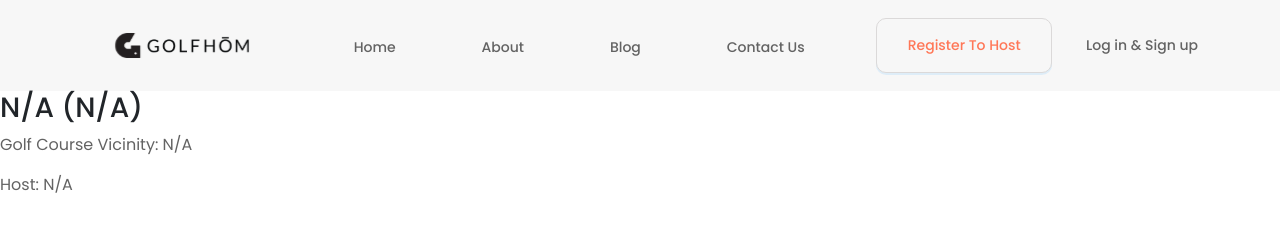
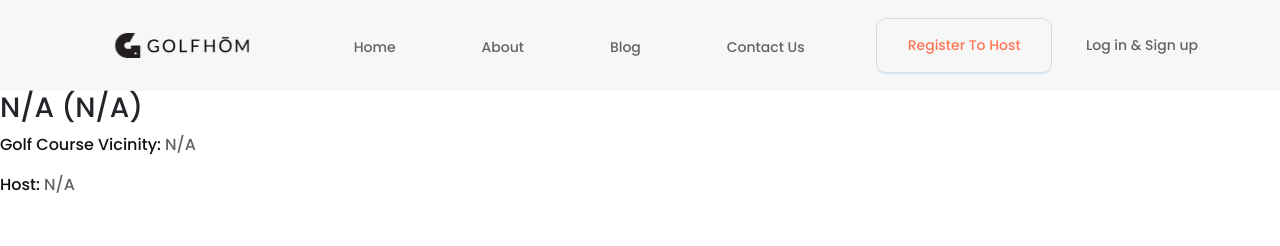
Before and after one commit to Suryavanshi-Ventures/Golfhom-Frontend, a Next.js app: page /search/tab_content_overview in a window 1280 px wide. Shown: the top 246 px of the page. Built offline with nearby package versions, Linux system fonts and the light colour scheme.

Commit message:
changed font style of host and golf course name in view property page

```diff
--- a/src/pages/search/tab_content_overview.js
+++ b/src/pages/search/tab_content_overview.js
@@ -43,9 +43,9 @@
               : "N/A"
           })`}
         </h3>
-        <p className={ViewPropertyCss.tabOverviewPropSmallSubheading}>
+        <p className={ViewPropertyCss.owner_name}>
           Golf Course Vicinity:{" "}
-          <span className={ViewPropertyCss.owner_name}>
+          <span className={ViewPropertyCss.owner_name_text}>
             <span className={ViewPropertyCss.more_golfcourse_name_text}>
               {GolfCourseData.map((data, index) =>
                 data.club_name ? data.club_name : "N/A"
@@ -56,7 +56,10 @@
           </span>
         </p>
         <p className={ViewPropertyCss.owner_name}>
-          Host: {PropData?.data?.ownerName ? PropData?.data?.ownerName : "N/A"}
+          Host:{" "}
+          <span className={ViewPropertyCss.owner_name_text}>
+            {PropData?.data?.ownerName ? PropData?.data?.ownerName : "N/A"}
+          </span>
         </p>
 
         {/* PROP AMENITES DETAILS  */}
--- a/src/styles/ViewProperty.module.css
+++ b/src/styles/ViewProperty.module.css
@@ -875,7 +875,15 @@
   font-family: var(--font-poppins);
   color: var(--light-font-color);
 }
+
 .owner_name {
+  font-family: var(--font-poppins);
+  font-weight: 500;
+
+  color: var(--black-color);
+}
+
+.owner_name_text {
   font-family: var(--font-poppins);
   color: var(--light-font-color);
 }
@@ -883,7 +891,7 @@
 .golfcourse_name_text {
   font-weight: 500;
   font-family: var(--font-poppins);
-  color: var(--light-font-color);
+  color: var(--black-btn-color);
 }
 
 .more_golfcourse_text {
```
